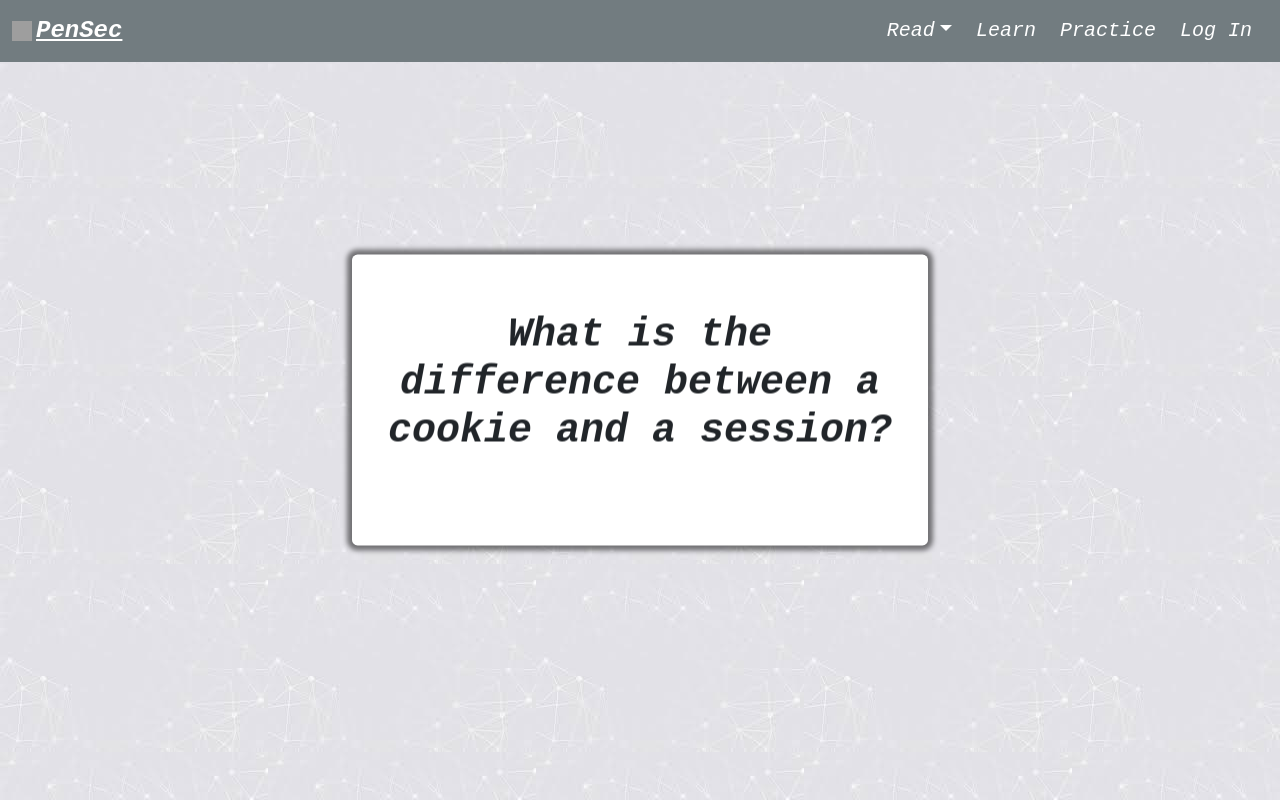
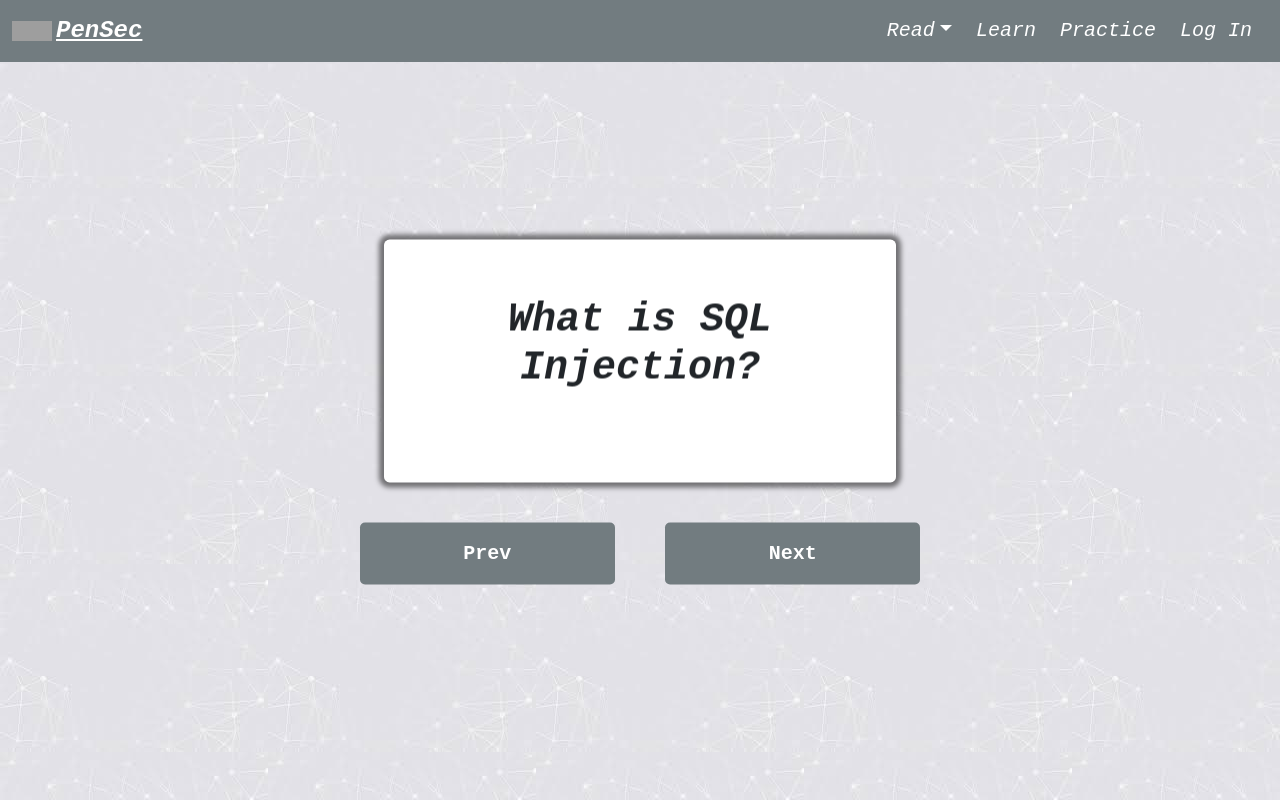
Before and after one commit to brandonwong3/cyber_next, a React (Create React App) app: page /test in a window 1280 px wide. Built offline with nearby package versions, Linux system fonts and the light colour scheme; no server answers; grey boxes are pictures that could not be loaded.

Commit message:
Basically done for the card flip animation. Please run npm install to update the package dependencies first.

```diff
--- a/public/css/App.css
+++ b/public/css/App.css
@@ -514,3 +514,19 @@ code {
 .flip-over-card-back {
 	background-color: #ccc6c6 !important;
 }
+
+
+.flip-over-card-holder {
+	margin-left: auto;
+	margin-right: auto;
+	max-width: 90%;
+}
+
+.w-10 {
+	width: 2.5rem !important;
+}
+
+.control-button {
+	height: 50% !important;
+	width: 50% !important;
+}
--- a/src/components/fragments/intermediate/FlipOverCard.js
+++ b/src/components/fragments/intermediate/FlipOverCard.js
@@ -2,17 +2,17 @@ import React from 'react';
 import ReactCardFlip from 'react-card-flip';
 
 
-const FlipOverCard = ({question, children}) => {
+const FlipOverCard = ({question, answer, props}) => {
 
 	const [showQuestion, setShowQuestion] = React.useState(true);
 
 	return (
-		<ReactCardFlip containerClassName={"flip-over-card"} isFlipped={!showQuestion} className={`hover-pointer rounded-5 p-5 m-5 flex flex-col justify-center items-center ${showQuestion ? 'flip-over-card-front' : 'flip-over-card-back'}`} onClick={() => setShowQuestion(!showQuestion)}>
+		<ReactCardFlip {...props} containerClassName={"flip-over-card"} isFlipped={!showQuestion} className={`hover-pointer rounded-5 p-5 m-5 flex flex-col justify-center items-center ${showQuestion ? 'flip-over-card-front' : 'flip-over-card-back'}`} onClick={() => setShowQuestion(!showQuestion)}>
 			<div key="front" onClick={() => setShowQuestion(!showQuestion)}>
 				<h1 className={"text-center font-bold text-lg-center"}>{question}</h1>
 			</div>
 			<div key="back" onClick={() => setShowQuestion(!showQuestion)}>
-				{children}
+				<p className={"text-center font-semibold"}>{answer}</p>
 			</div>
 		</ReactCardFlip>
 	)
--- a/src/components/fragments/intermediate/FlipOverCardHolder.js
+++ b/src/components/fragments/intermediate/FlipOverCardHolder.js
@@ -1 +1,48 @@
 import React from 'react';
+import FlipOverCard from './FlipOverCard';
+import '../../../style/flip-card-style.css';
+
+
+const LESSON_DATA = [
+	{
+		question: 'What is SQL Injection?',
+		answer: 'SQL injection is a vulnerability that can allow an attacker to interfere with the queries an application makes to the database and allow an attacker to view data that aren\'t authorized or traditionally able to view/retrieve. This is done by placing malicious SQL queries in the web page input. There is also the potential for an attacker to modify or delete the data, which can change the behavior or content of the application. Moreover, this vulnerability has the potential to allow an attacker to perform a denial of service attack or compromise the underlying server. SQL injection is detrimental to a business as an attacker can view sensitive data that may belong to other users of the application or any data being stored, such as passwords and credit card information. SQL injection has the potential to destroy your database and execute admin operations on the database.'
+	},
+	{
+		question: 'Risk Analysis',
+		answer: 'SQL injection is a severe vulnerability because of the damage it can do. It can result in sensitive data exposure such as passwords, credit card details, and personal information, and alter the data in the database or the entire database itself. An attacker can drop tables, add new data, impersonate as the database administrator, or even access the operating system and attack the internal network. Due to the extent of what can be stolen with SQL injection, it is considered a severe vulnerability.'
+	}
+];
+
+
+const FlipOverCardHolder = ({data = LESSON_DATA}) => {
+
+	const [index, setIndex] = React.useState(0);
+
+
+	const handleNext = () => {
+		if (index < data.length - 1) {
+			setIndex(index + 1);
+		}
+	}
+
+	const handlePrev = () => {
+		if (index > 0) {
+			setIndex(index - 1);
+		}
+	}
+
+	return (
+		<div className="flip-over-card-holder">
+			<FlipOverCard question={data[index].question} answer={data[index].answer} />
+			<div className="flex flex-row flex-shrink justify-center items-center align-center">
+				<button className={"control-button"} onClick={handlePrev}>Prev</button>
+				<div className={"w-10"} />
+				<button className={"control-button"} onClick={handleNext}>Next</button>
+			</div>
+		</div>
+	);
+
+}
+
+export default FlipOverCardHolder;
--- a/src/components/pages/TestPage.js
+++ b/src/components/pages/TestPage.js
@@ -1,18 +1,13 @@
 import React from "react";
 import BaseTemplate from '../templates/BaseTemplate';
-import QuizPage from './QuizPage';
-import AUTHENTICATION_QUIZ from '../../quizzes/authenticationQuiz';
-import FlipOverCard from '../fragments/intermediate/FlipOverCard';
+import FlipOverCardHolder from '../fragments/intermediate/FlipOverCardHolder';
 
 
 const TestPage = () => {
 	return (
 		<BaseTemplate>
 			<div className={'force-absolute-center'}>
-				<FlipOverCard question={'What is the difference between a cookie and a session?'}>
-					<p className={'text-center'}>A cookie is stored on the client's computer and is sent to the server with every request. A session is stored on the server and is identified by a session ID stored in a cookie.</p>
-				</FlipOverCard>
-				{/*<QuizPage title={'Test Quiz Page'} questions={AUTHENTICATION_QUIZ.questions} />*/}
+				<FlipOverCardHolder />
 			</div>
 		</BaseTemplate>
 	);
--- a/src/index.js
+++ b/src/index.js
@@ -1,6 +1,6 @@
 import React from 'react';
 import ReactDOM from 'react-dom/client';
-import './index.css';
+import './style/index.css';
 import App from './App';
 import reportWebVitals from './reportWebVitals';
 import './firebaseConfig.js';
--- /dev/null
+++ b/src/style/flip-card-style.css
@@ -0,0 +1,8 @@
+button {
+    font-size: 20px !important;
+    flex-grow: 0;
+    flex-shrink: 1;
+    padding: 1rem !important;
+    margin: 0.5rem !important;
+
+}
--- a/src/index.css
+++ b/src/style/index.css
@@ -3,7 +3,7 @@ body {
 	font-family: andale mono, monospace;
 	-webkit-font-smoothing: antialiased;
 	-moz-osx-font-smoothing: grayscale;
-	background-image: url('../public/images/background.jpeg');
+	background-image: url('../../public/images/background.jpeg');
 }
 
 /* Home Page Styling */
```
